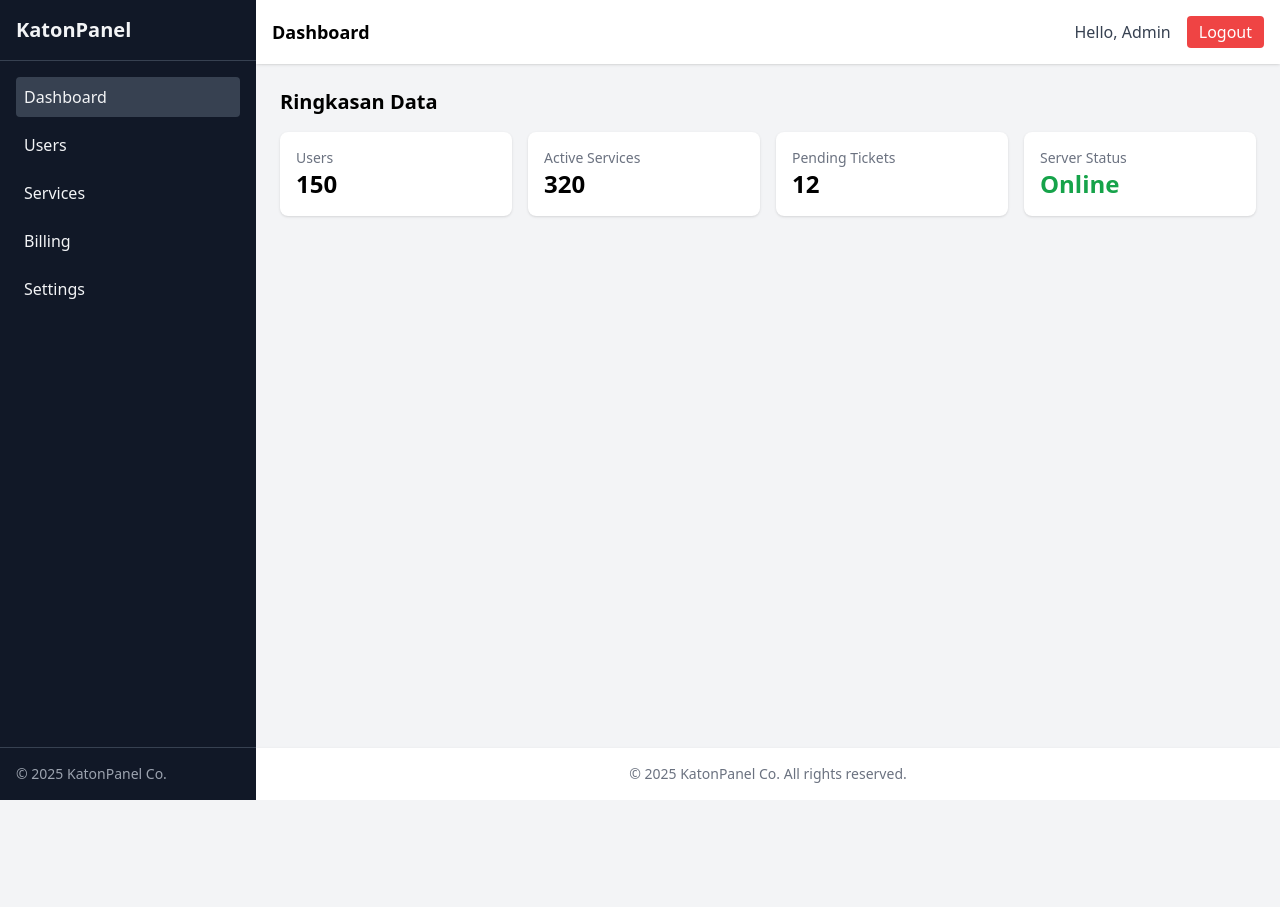
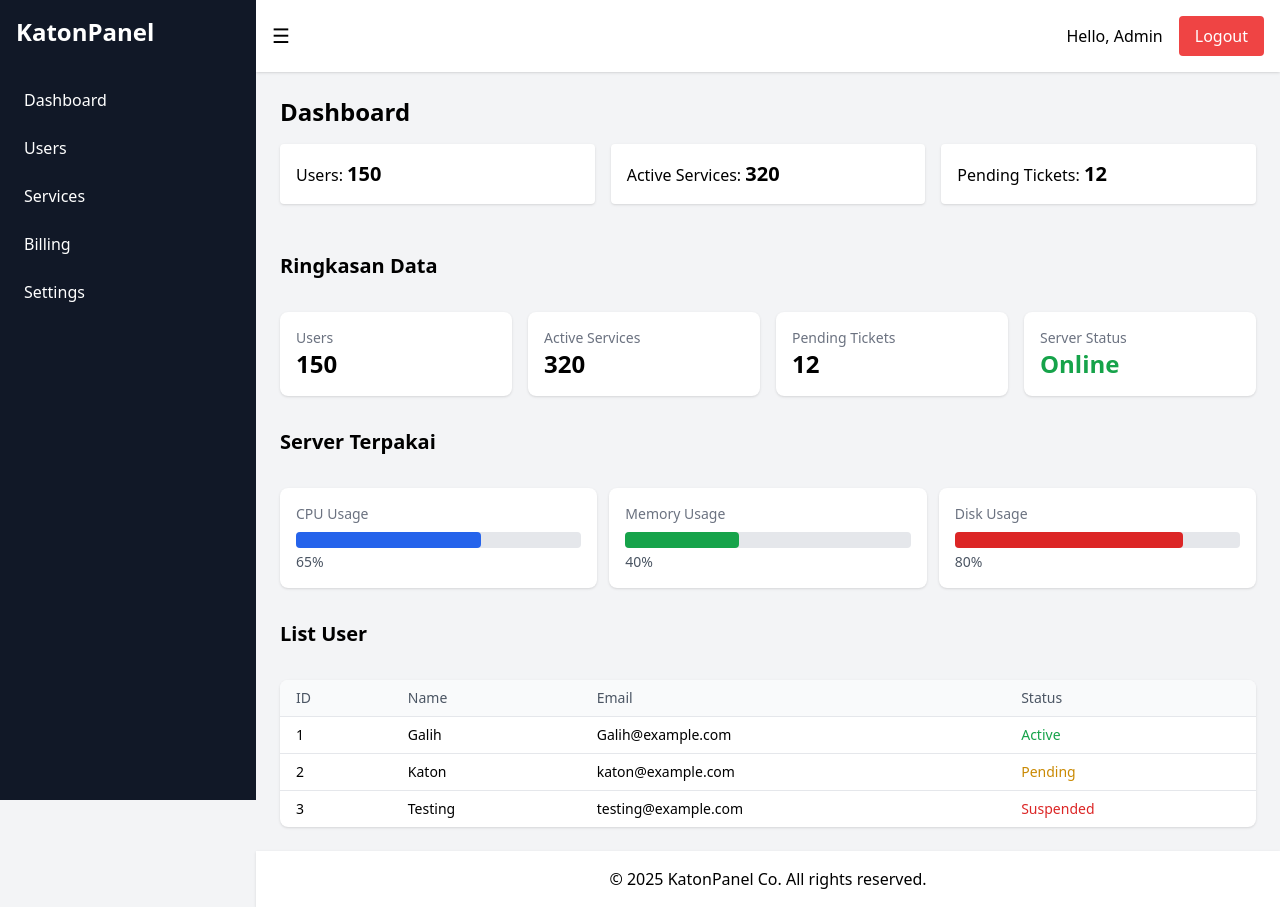
Before and after one commit to katonjr/Project-TAN, a plain HTML site: page index.html in a window 1280 px wide. Before the commit the page ends 800 px from the top, so only its background shows below. Drawn offline with nearby package versions, Linux system fonts and the light colour scheme.

Commit message:
Index Commit FIx

```diff
--- a/index.html
+++ b/index.html
@@ -5,35 +5,65 @@
   <meta name="viewport" content="width=device-width, initial-scale=1.0">
   <title>Admin Panel - Dashboard</title>
   <script src="https://cdn.tailwindcss.com"></script>
+  <style>
+    /* Animasi sidebar */
+    #sidebar {
+      transition: transform 0.3s ease;
+    }
+
+    /* Ketika checkbox dicentang, sidebar geser */
+    #menu-toggle:checked ~ #sidebar {
+      transform: translateX(-100%);
+    }
+
+    /* Ketika sidebar geser, konten meluas */
+    #menu-toggle:checked ~ #main-content {
+      margin-left: 0;
+    }
+  </style>
 </head>
-<body class="flex min-h-screen bg-gray-100">
+<body class="bg-gray-100">
+
+  <!-- Checkbox Hack -->
+  <input type="checkbox" id="menu-toggle" class="hidden">
 
   <!-- Sidebar -->
-  <aside class="w-64 bg-gray-900 text-gray-100 flex flex-col fixed h-full">
-    <div class="p-4 text-xl font-bold border-b border-gray-700">KatonPanel</div>
-    <nav class="flex-1 p-4 space-y-2">
-      <a href="index.html" class="block p-2 rounded bg-gray-700">Dashboard</a>
-      <a href="users.html" class="block p-2 rounded hover:bg-gray-700">Users</a>
-      <a href="services.html" class="block p-2 rounded hover:bg-gray-700">Services</a>
-      <a href="billing.html" class="block p-2 rounded hover:bg-gray-700">Billing</a>
-      <a href="settings.html" class="block p-2 rounded hover:bg-gray-700">Settings</a>
-    </nav>
-    <div class="p-4 border-t border-gray-700 text-sm text-gray-400">© 2025 KatonPanel Co.</div>
-  </aside>
+  <div id="sidebar" class="fixed top-0 left-0 w-64 h-full bg-gray-900 text-white">
+    <div class="p-4 text-2xl font-bold">KatonPanel</div>
+    <ul class="space-y-2 p-4">
+      <li><a href="index.html" class="block p-2 rounded hover:bg-gray-700">Dashboard</a></li>
+      <li><a href="users.html" class="block p-2 rounded hover:bg-gray-700">Users</a></li>
+      <li><a href="services.html" class="block p-2 rounded hover:bg-gray-700">Services</a></li>
+      <li><a href="billing.html" class="block p-2 rounded hover:bg-gray-700">Billing</a></li>
+      <li><a href="settings.html" class="block p-2 rounded hover:bg-gray-700">Settings</a></li>
+    </ul>
+  </div>
 
-  <!-- Main Content -->
-  <div class="flex-1 flex flex-col ml-64">
-    <header class="bg-white shadow p-4 flex justify-between items-center sticky top-0 z-10">
-      <h1 class="text-lg font-semibold">Dashboard</h1>
+  <!-- Konten -->
+  <div id="main-content" class="ml-64 transition-all duration-300">
+    <!-- Header -->
+    <div class="flex items-center justify-between bg-white p-4 shadow">
+      <label for="menu-toggle" class="cursor-pointer text-xl">&#9776;</label>
       <div class="flex items-center space-x-4">
-        <span class="text-gray-700">Hello, Admin</span>
-        <button class="bg-red-500 text-white px-3 py-1 rounded hover:bg-red-600">Logout</button>
+        <span>Hello, Admin</span>
+        <button class="bg-red-500 text-white px-4 py-2 rounded">Logout</button>
       </div>
-    </header>
+    </div>
 
-    <main class="p-6 flex-1">
+    <!-- Isi Konten -->
+    <div class="p-6">
+      <h1 class="text-2xl font-bold mb-4">Dashboard</h1>
+      <div class="grid grid-cols-1 md:grid-cols-3 gap-4">
+        <div class="bg-white p-4 shadow rounded">Users: <span class="font-bold text-xl">150</span></div>
+        <div class="bg-white p-4 shadow rounded">Active Services: <span class="font-bold text-xl">320</span></div>
+        <div class="bg-white p-4 shadow rounded">Pending Tickets: <span class="font-bold text-xl">12</span></div>
+      </div>
+    </div>
+    <main class="p-6 flex-1 space-y-8">
+
+      <!-- Ringkasan Data -->
       <h2 class="text-xl font-bold mb-4">Ringkasan Data</h2>
-      <div class="grid grid-cols-1 md:grid-cols-4 gap-4 mb-6">
+      <div class="grid grid-cols-1 md:grid-cols-4 gap-4">
         <div class="bg-white shadow rounded-lg p-4">
           <h2 class="text-sm text-gray-500">Users</h2>
           <p class="text-2xl font-bold">150</p>
@@ -51,11 +81,75 @@
           <p class="text-2xl font-bold text-green-600">Online</p>
         </div>
       </div>
+
+      <!-- Grafik Statis -->
+      <h2 class="text-xl font-bold">Server Terpakai</h2>
+      <div class="grid grid-cols-1 md:grid-cols-3 gap-3">
+        <div class="bg-white shadow rounded-lg p-4">
+          <h3 class="text-sm text-gray-500">CPU Usage</h3>
+          <div class="w-full bg-gray-200 rounded h-4 mt-2">
+            <div class="bg-blue-600 h-4 rounded" style="width: 65%"></div>
+          </div>
+          <p class="text-sm mt-1 text-gray-600">65%</p>
+        </div>
+        <div class="bg-white shadow rounded-lg p-4">
+          <h3 class="text-sm text-gray-500">Memory Usage</h3>
+          <div class="w-full bg-gray-200 rounded h-4 mt-2">
+            <div class="bg-green-600 h-4 rounded" style="width: 40%"></div>
+          </div>
+          <p class="text-sm mt-1 text-gray-600">40%</p>
+        </div>
+        <div class="bg-white shadow rounded-lg p-4">
+          <h3 class="text-sm text-gray-500">Disk Usage</h3>
+          <div class="w-full bg-gray-200 rounded h-4 mt-2">
+            <div class="bg-red-600 h-4 rounded" style="width: 80%"></div>
+          </div>
+          <p class="text-sm mt-1 text-gray-600">80%</p>
+        </div>
+      </div>
+
+      <!-- Tabel Data -->
+      <h2 class="text-xl font-bold">List User</h2>
+      <div class="overflow-x-auto bg-white shadow rounded-lg">
+        <table class="min-w-full divide-y divide-gray-200 text-sm">
+          <thead class="bg-gray-50">
+            <tr>
+              <th class="px-4 py-2 text-left font-medium text-gray-600">ID</th>
+              <th class="px-4 py-2 text-left font-medium text-gray-600">Name</th>
+              <th class="px-4 py-2 text-left font-medium text-gray-600">Email</th>
+              <th class="px-4 py-2 text-left font-medium text-gray-600">Status</th>
+            </tr>
+          </thead>
+          <tbody class="divide-y divide-gray-200">
+            <tr>
+              <td class="px-4 py-2">1</td>
+              <td class="px-4 py-2">Galih</td>
+              <td class="px-4 py-2">Galih@example.com</td>
+              <td class="px-4 py-2 text-green-600">Active</td>
+            </tr>
+            <tr>
+              <td class="px-4 py-2">2</td>
+              <td class="px-4 py-2">Katon</td>
+              <td class="px-4 py-2">katon@example.com</td>
+              <td class="px-4 py-2 text-yellow-600">Pending</td>
+            </tr>
+            <tr>
+              <td class="px-4 py-2">3</td>
+              <td class="px-4 py-2">Testing</td>
+              <td class="px-4 py-2">testing@example.com</td>
+              <td class="px-4 py-2 text-red-600">Suspended</td>
+            </tr>
+          </tbody>
+        </table>
+      </div>
     </main>
 
-    <footer class="bg-white shadow p-4 text-center text-sm text-gray-500">
-      © 2025 KatonPanel Co. All rights reserved.
-    </footer>
-  </div>
+
+
 </body>
+ <!-- Footer -->
+ <footer class="bg-white shadow p-4 text-center">
+  © 2025 KatonPanel Co. All rights reserved.
+</footer>
+</div>
 </html>
```
